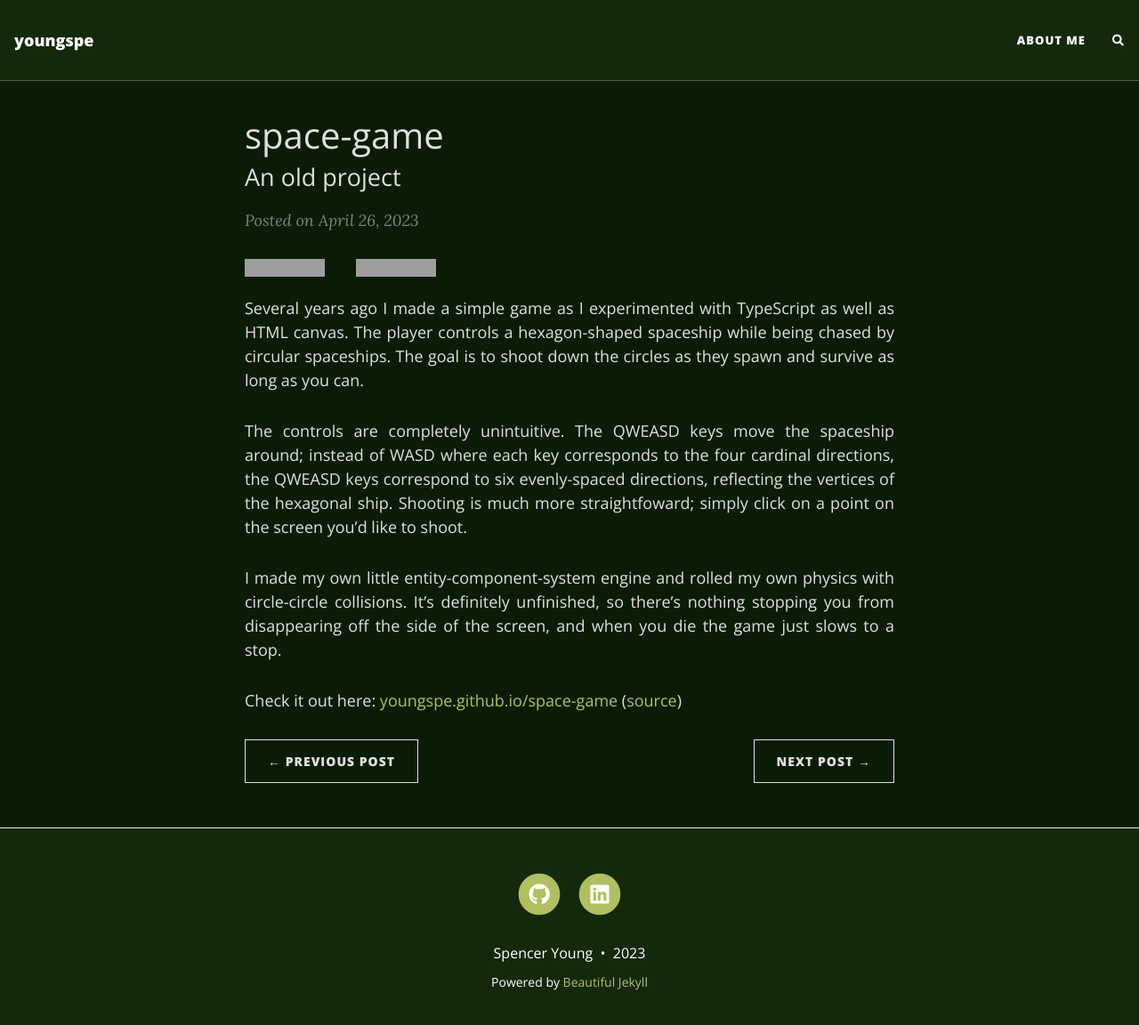
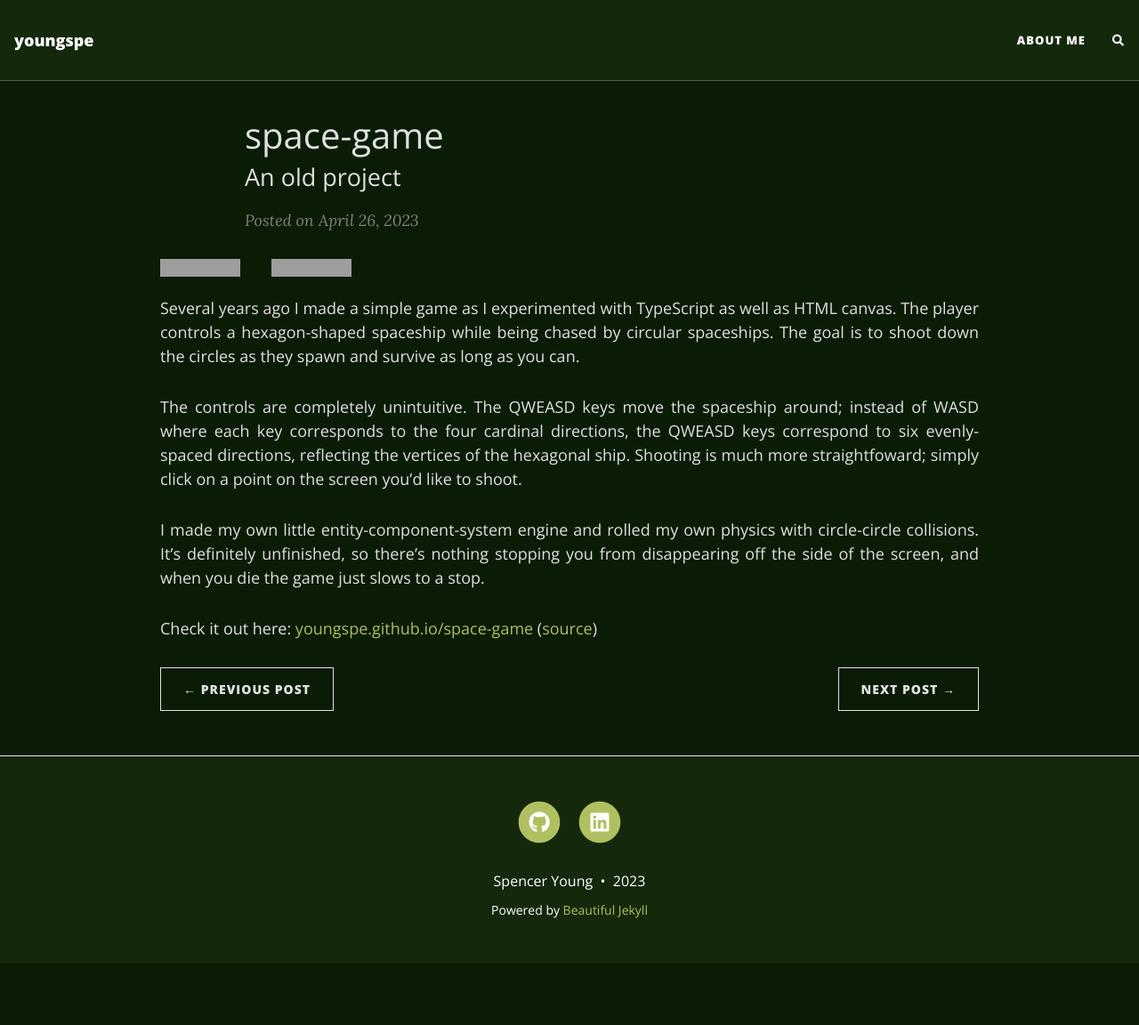
Before and after one commit to youngspe/youngspe.github.io, a Jekyll site: the page built from _posts/projects/unfinished/2023-04-26-space-game.md, in a window 1280 px wide and 1164 px high. Shown: the top 1152 px of the window at 89% size. Built offline with Jekyll 4.4.1, drawn with Linux system fonts in a browser that asks for light colours; nearby versions of some CDN libraries; comment, search, counter and statistics services are not loaded; grey boxes are pictures that could not be loaded.

Commit message:
fix post width on xl

```diff
--- a/_layouts/post.html
+++ b/_layouts/post.html
@@ -6,7 +6,7 @@
 
 <div class="{% if page.full-width %} container-fluid {% else %} container-md {% endif %}">
   <div class="row">
-    <div class="{% if page.full-width %} col {% else %} col-xl-8 offset-xl-2 col-lg-10 offset-lg-1 {% endif %}">
+    <div class="{% if page.full-width %} col {% else %} col-xl-10 offset-xl-1 col-lg-10 offset-lg-1 {% endif %}">
 
       {% if page.gh-repo %}
         {% assign gh_split =  page.gh-repo | split:'/'  %}
```
